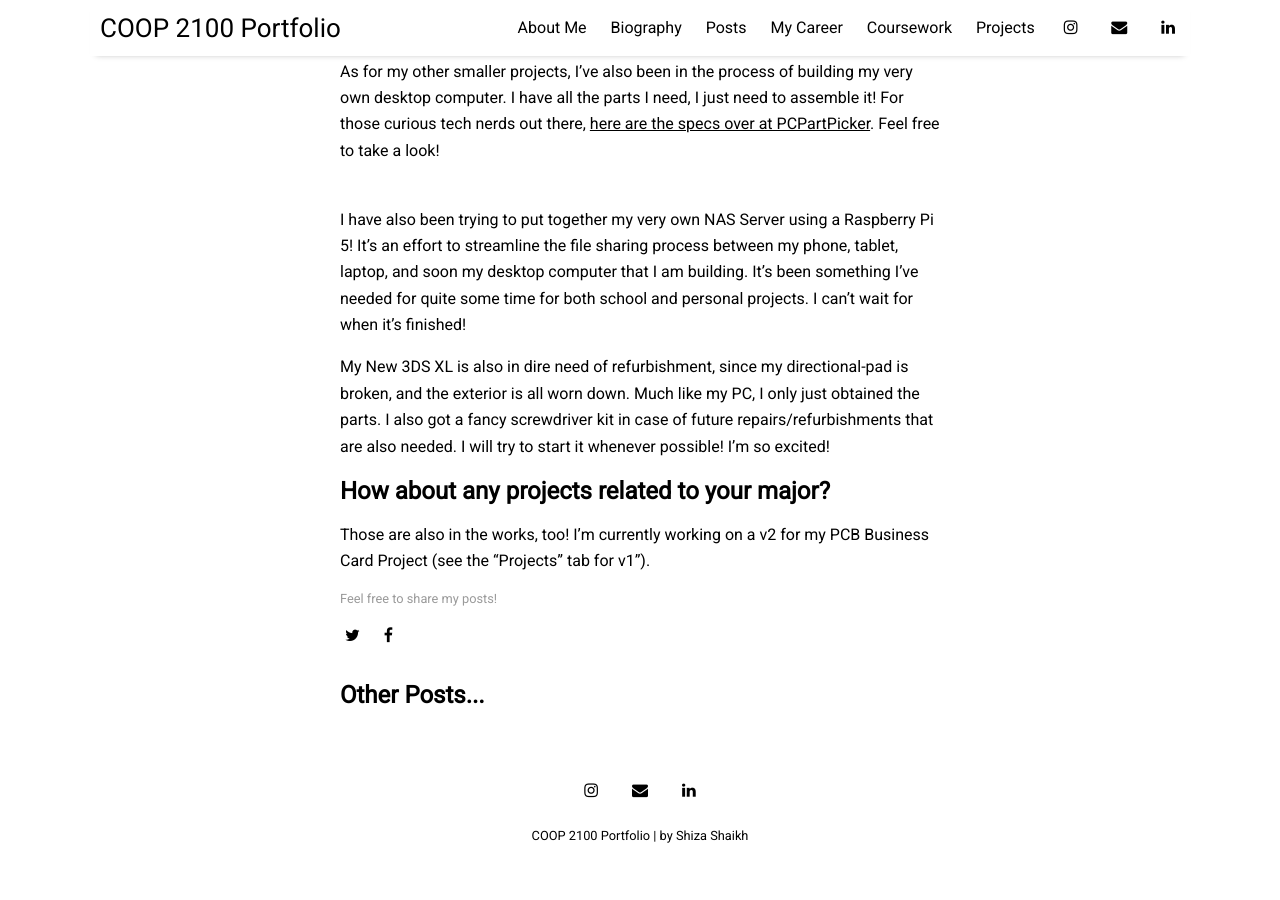
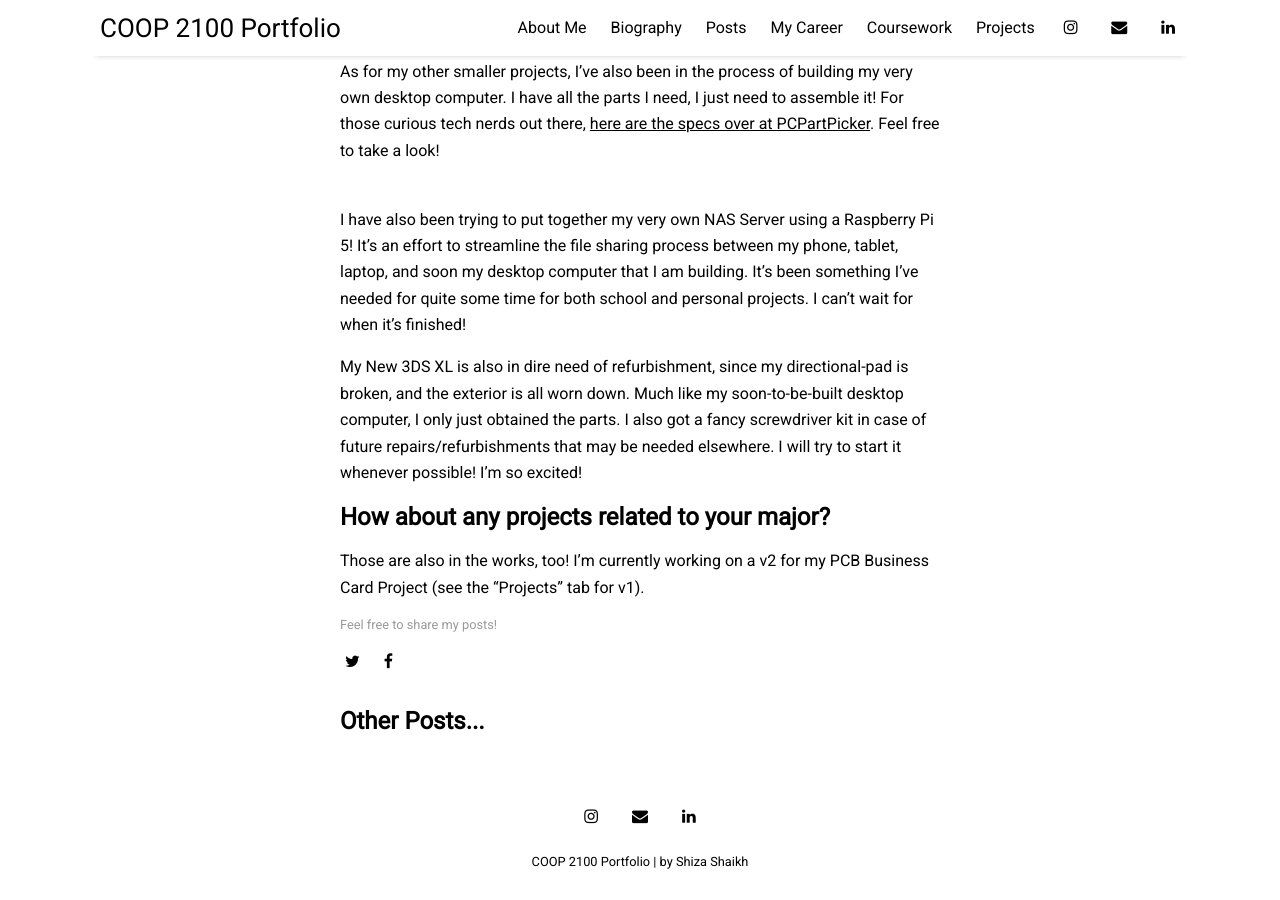
Before and after one commit to wojakshizlet/wojakshizlet.github.io, a Jekyll site: the page built from _posts/2025-04-03-what-ive-been-up-to.md, in a window 1280 px wide and 900 px high, scrolled down 2088 px. Built offline with Jekyll 4.4.1, drawn with Linux system fonts in a browser that asks for light colours; nearby versions of some CDN libraries; before the commit the page ends 2962 px from its top, so only the background shows below that.

Commit message:
Update 2025-04-03-what-ive-been-up-to.md

```diff
--- a/_posts/2025-04-03-what-ive-been-up-to.md
+++ b/_posts/2025-04-03-what-ive-been-up-to.md
@@ -46,7 +46,7 @@ As for my other smaller projects, I've also been in the process of building my v
 I have also been trying to put together my very own NAS Server using a Raspberry Pi 5! It's an effort to streamline the file sharing process between my phone, tablet, laptop, and soon my desktop computer that I am building. It's been something I've needed for quite some time for both school and personal projects. I can't wait for when it's finished!
 <br/>
 
-My New 3DS XL is also in dire need of refurbishment, since my directional-pad is broken, and the exterior is all worn down. Much like my PC, I only just obtained the parts. I also got a fancy screwdriver kit in case of future repairs/refurbishments that are also needed. I will try to start it whenever possible! I'm so excited!
+My New 3DS XL is also in dire need of refurbishment, since my directional-pad is broken, and the exterior is all worn down. Much like my soon-to-be-built desktop computer, I only just obtained the parts. I also got a fancy screwdriver kit in case of future repairs/refurbishments that may be needed elsewhere. I will try to start it whenever possible! I'm so excited!
 
 ## How about any projects related to your major?
-Those are also in the works, too! I'm currently working on a v2 for my PCB Business Card Project (see the "Projects" tab for v1").
+Those are also in the works, too! I'm currently working on a v2 for my PCB Business Card Project (see the "Projects" tab for v1).
```
